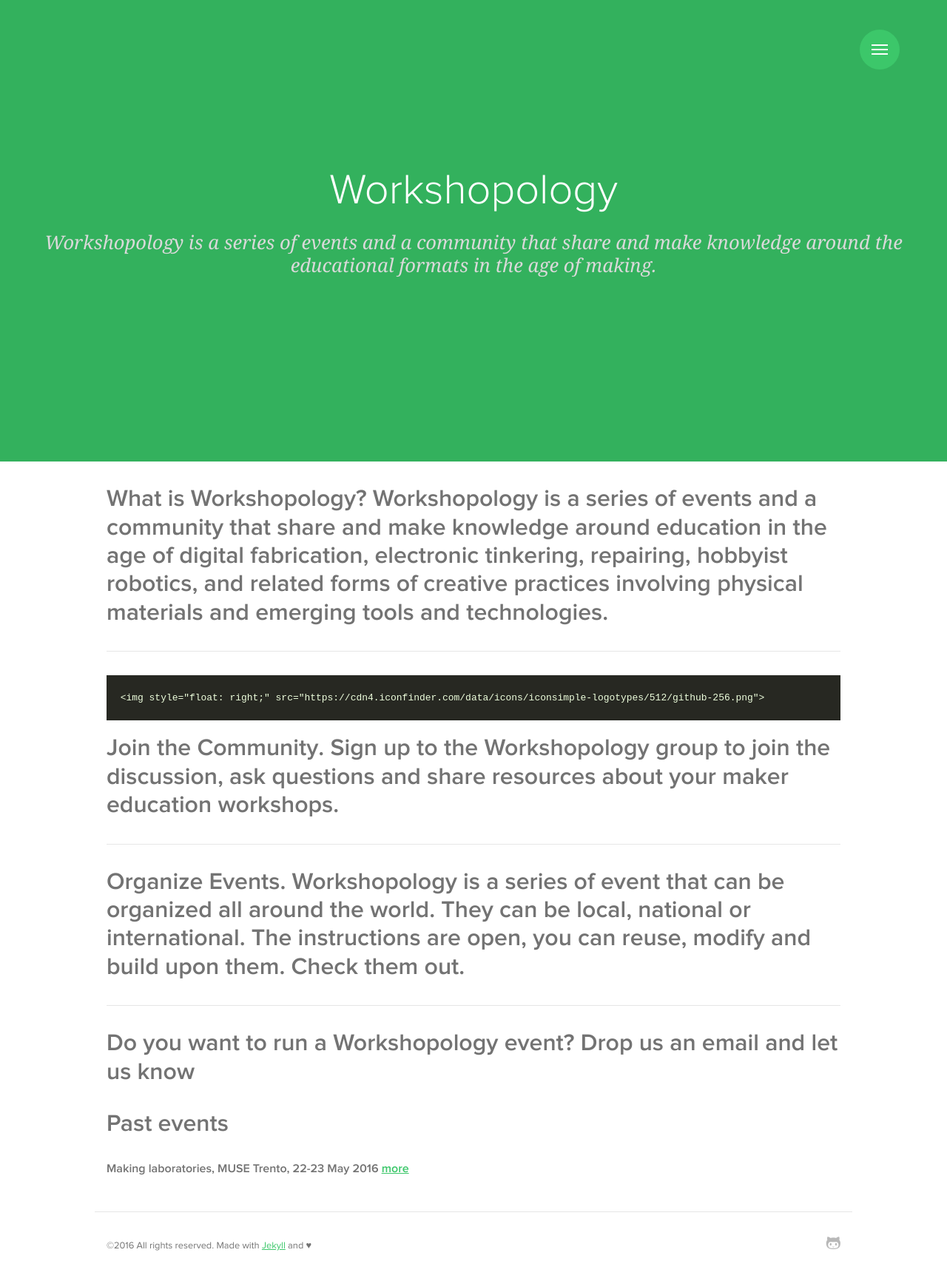
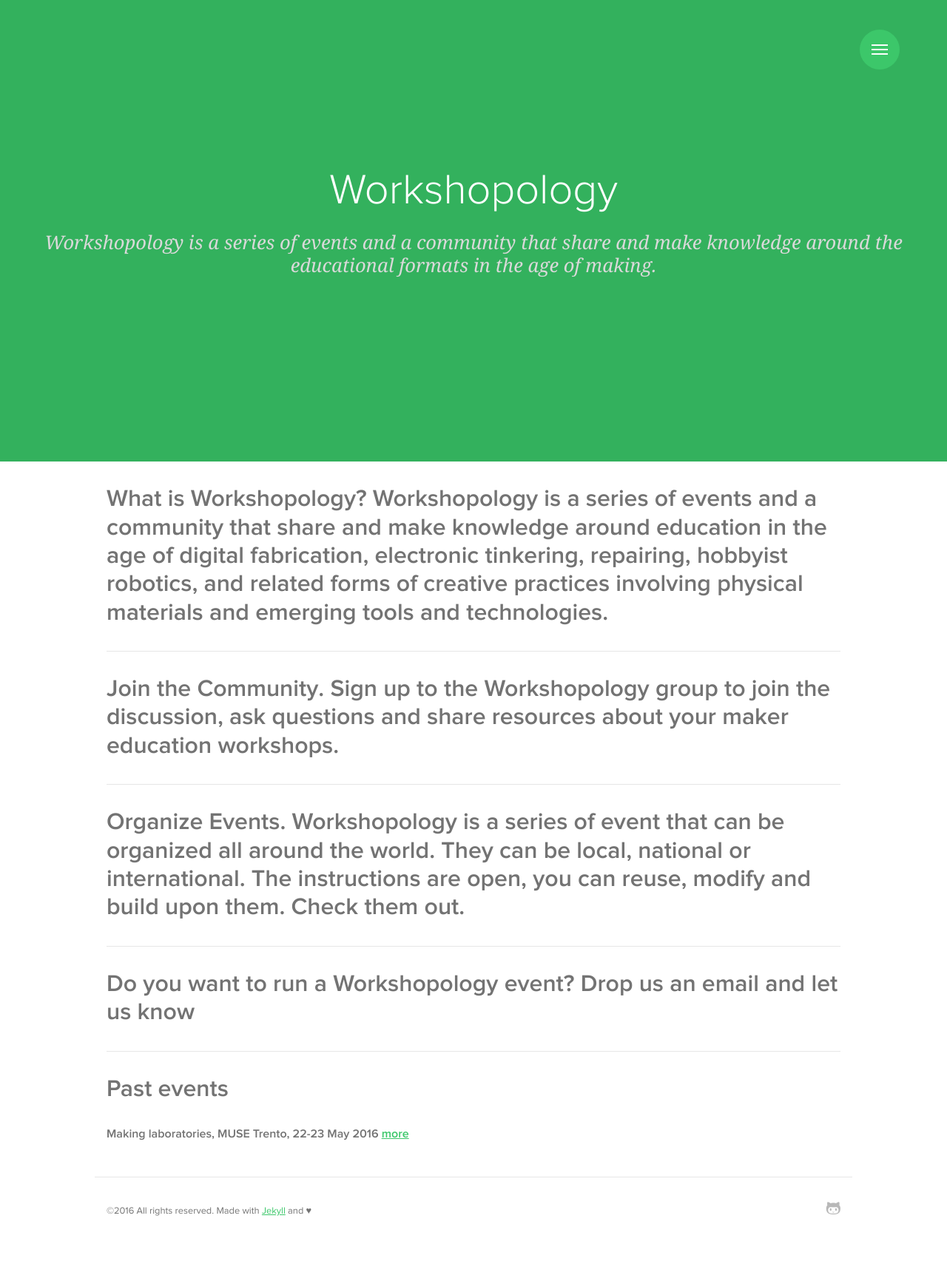
Before and after one commit to almostserena/workshopology-website-generator, a Jekyll site: the page built from index.md, in a window 1280 px wide. Shown: the whole page at 74% size. Built offline with Jekyll 4.4.1, drawn with Linux system fonts in a browser that asks for light colours; some web fonts are replaced.

Commit message:
fdsfd
fdsfds

````diff
--- a/index.md
+++ b/index.md
@@ -10,21 +10,37 @@ subtitle: Workshopology is a series of events and a community that share and mak
 
 # What is Workshopology? Workshopology is a series of events and a community that share and make knowledge around education in the age of digital fabrication, electronic tinkering, repairing, hobbyist robotics, and related forms of creative practices involving physical materials and emerging tools and technologies.
 
+
+
+
+
 ---
 
-```
-<img style="float: right;" src="https://cdn4.iconfinder.com/data/icons/iconsimple-logotypes/512/github-256.png">
-```
+
+
+
 
 # **Join the Community**. Sign up to the Workshopology group to join the discussion, ask questions and share resources about your maker education workshops.
+
+
+
+
 
 ***
 
 
 
+
+
 # Organize Events. Workshopology is a series of event that can be organized all around the world. They can be local, national or international. The instructions are open, you can reuse, modify and build upon them. Check them out.
 
+
+
+
+
 ---
+
+
 
 
 
@@ -32,6 +48,16 @@ subtitle: Workshopology is a series of events and a community that share and mak
 
 
 
+
+
+---
+
+
+
+
+
+
+
 # Past events
 
 #### Making laboratories, MUSE Trento, 22-23 May 2016 [more](http://workshopology.github.io/Making%20Laboratories%202016)
````
